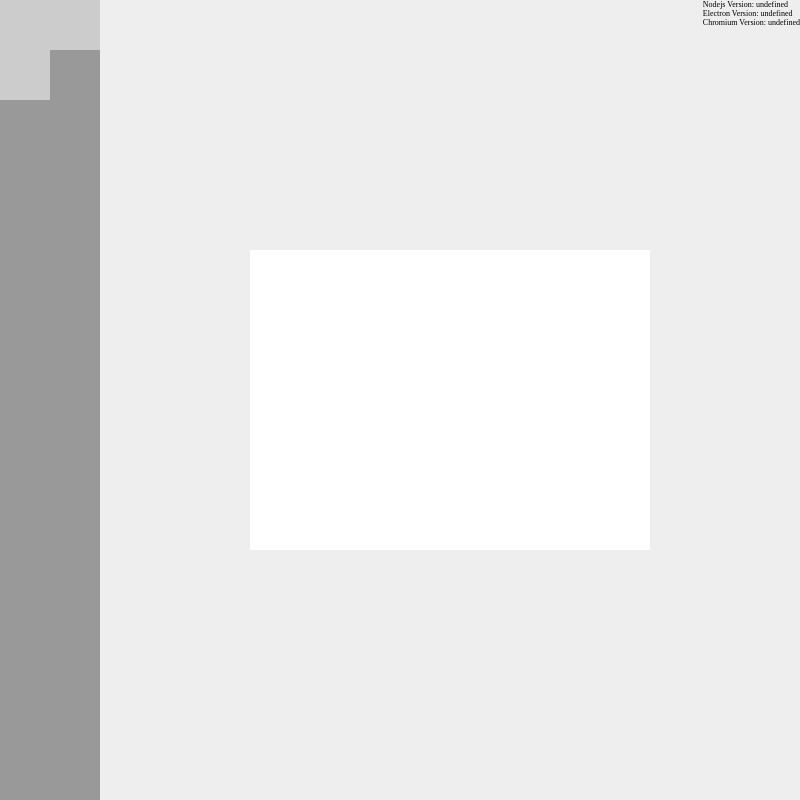
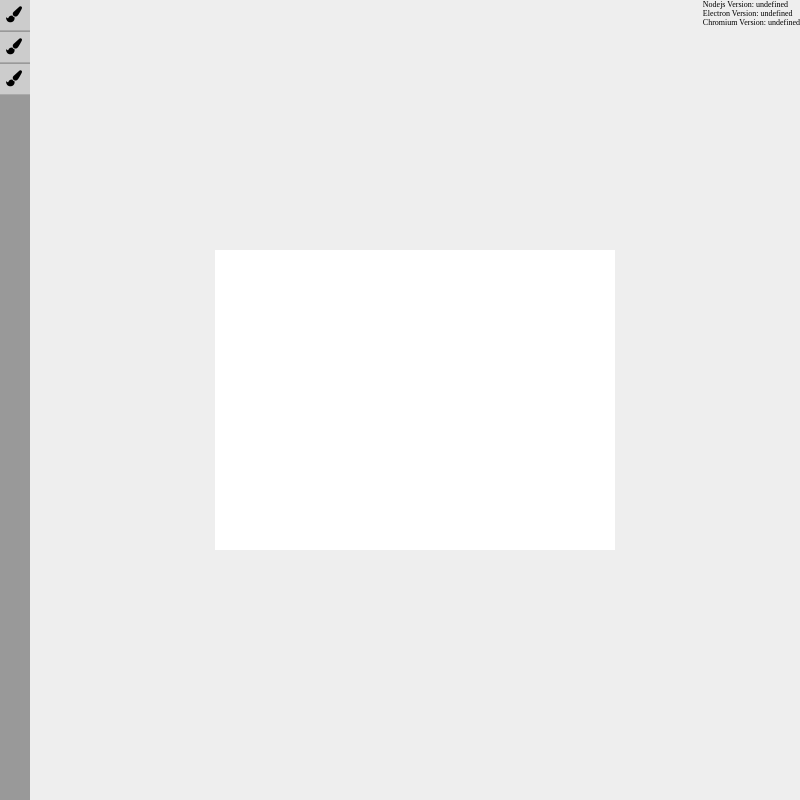
Before and after one commit to FidelisM/easel-e, an Electron app: page index.html in a window 800 px wide. Drawn offline with nearby package versions, Linux system fonts and the light colour scheme; no server answers.

Commit message:
cleaning up the first tool and adding some common functionality to our code for extending the tools and creating more tools.

```diff
--- a/index.html
+++ b/index.html
@@ -4,6 +4,7 @@
     <meta charset="UTF-8">
     <title>Easel</title>
     <link rel="stylesheet" href="https://cdnjs.cloudflare.com/ajax/libs/normalize/4.1.1/normalize.min.css">
+    <link rel="stylesheet" href="https://cdnjs.cloudflare.com/ajax/libs/font-awesome/4.6.3/css/font-awesome.min.css">
     <style>
       /* set the bottom most layers to fill the space */
       html, body {
@@ -23,7 +24,7 @@
       const PaintBrush = require('./tools/PaintBrush');
       const DrawingLayer = require('./lib/DrawingLayer');
 
-      const TOOLKIT_WIDTH = 100;
+      const TOOLKIT_WIDTH = 30;
       /**
        * The main function that will get called when the
        * document is finished loading...
@@ -46,7 +47,11 @@
           .appendTo(body)
           .addTool(paintbrush1)
           .addTool(paintbrush2)
-          .addTool(paintbrush3)
+          .addTool(paintbrush3);
+
+        paintbrush1.onPickup = function (e) {
+          console.log(this._name, e);
+        };
 
         // center the layer relative
         // to the body of the application.
--- /dev/null
+++ b/lib/ToolExtend.js
@@ -0,0 +1,21 @@
+/**
+ * Function that will be used for easily extending
+ * a tool and giving it the most common functionality that
+ * one would desire for a tool. The basic boiler plate.
+ * We can continue to add universal functionality to this
+ * code and hope to extend all of our tools functionality as we continue
+ * to work.
+ *
+ * @param  {String} name the name of the tool
+ */
+module.exports = function ToolExtend(name) {
+  Object.defineProperty(this, "_type", { get: () => 'tool' });
+  Object.defineProperty(this, "_name", { get: () => name });
+  Object.defineProperty(this, "onPickup", {
+    configurable: false,
+    set: function (fn) {
+      if (!this.icon) throw new Error('cannot set a pickup for an icon that doesn\'t exist');
+      this.icon.onclick = fn.bind(this);
+    }
+  });
+}
--- a/tools/Icon.js
+++ b/tools/Icon.js
@@ -1,19 +1,36 @@
-const ICON_WIDTH = '50px';
-const ICON_HEIGHT = '50px';
+const ICON_WIDTH = '30px';
+const ICON_HEIGHT = '30px';
 
-function Icon(className) {
+function Icon(faClassName) {
   let icon = document.createElement('div');
+  let faIcon = document.createElement('i');
 
+  icon.appendChild(faIcon);
+
+  icon.classList.add('tool-icon');
   icon.style.width = ICON_WIDTH;
   icon.style.height = ICON_HEIGHT;
   icon.style.backgroundColor = '#CCCCCC';
   icon.style.float = 'left';
+  icon.style.position = 'relative';
+  icon.style.marginBottom = '1px';
+  icon.style.borderBottom = '1px solid #AAAAAA';
 
-  try {
-    icon.classList.add(className);
-  } catch (e) {
-    console.warn(e.message);
-  }
+  faIcon.classList.add('fa');
+  faIcon.classList.add(faClassName);
+
+  /**
+   * Center the child.
+   * For now these are static values but we will
+   * need to dynamically center these.
+   * The issue is that with using FontAwesome, there is no way
+   * to get the elements width and height that I know of. Once
+   * we figure out a way were we know the value of the height and
+   * width, we will be able to position these better
+  **/
+  faIcon.style.position = 'absolute';
+  faIcon.style.left = '6px';
+  faIcon.style.top = '6px';
 
   return icon;
 }
--- a/tools/PaintBrush.js
+++ b/tools/PaintBrush.js
@@ -12,15 +12,39 @@
  * can modify their brush and get the correct type of effect applied
  * to the layer they are looking to work with.
  */
-
 const Icon = require('./Icon');
+const ToolExtend = require('../lib/ToolExtend');
 
 function PaintBrush(width) {
-  // The type should be super private and non modifiable.
-  this._type = 'tool';
+  ToolExtend.call(this, 'paintbrush');
 
-  this.icon = Icon('paintbrush');
-  this._width = width;
+  Object.defineProperty(this, "width", {
+    get: () => width,
+    configurable: false,
+    enumerable: false
+  });
+
+  let icon = Icon('fa-paint-brush');
+  Object.defineProperty(this, "icon", {
+    get: () => icon,
+    configurable: false,
+    enumerable: false
+  });
 }
 
+/**
+ * On pickup describes the event, when a tool is picked up.
+ * We can eventually add functionality, for more than when the tool
+ * is clicked, but for now we only want to pickup a tool when it is clicked.
+ * Again, I can't stress the case for trying to keep this super simple
+ * at first and then add more and more functionality as soon as we
+ * get a minimal viable product.
+ * @param  {Function} fn function to run when the tool is "picked up" or clicked...
+ * @return {Tool}      returns the Tool after for chaining.
+ */
+// PaintBrush.prototype.onPickup = function (fn) {
+//   this.icon.onclick = fn.bind(this);
+//   return this;
+// };
+
 module.exports = PaintBrush;
```
